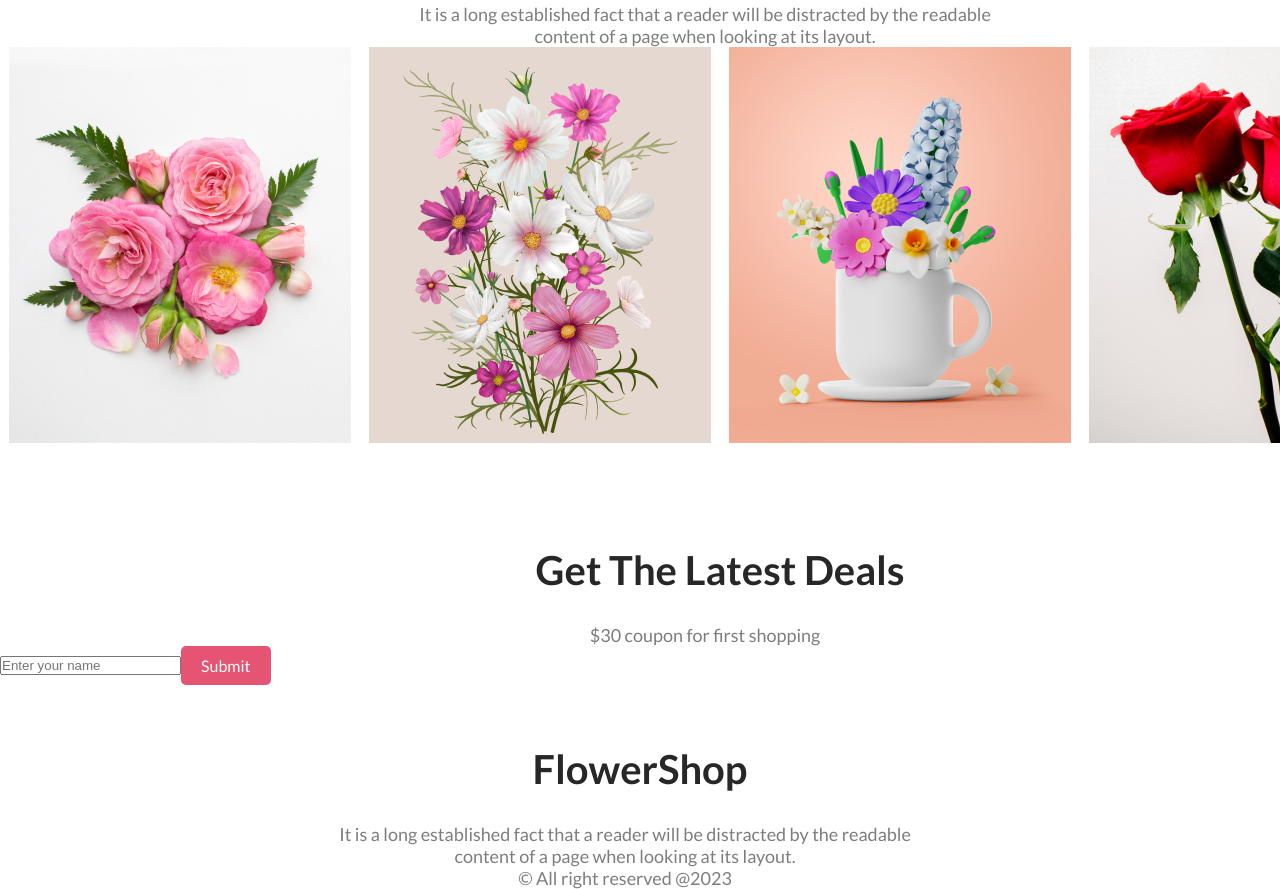
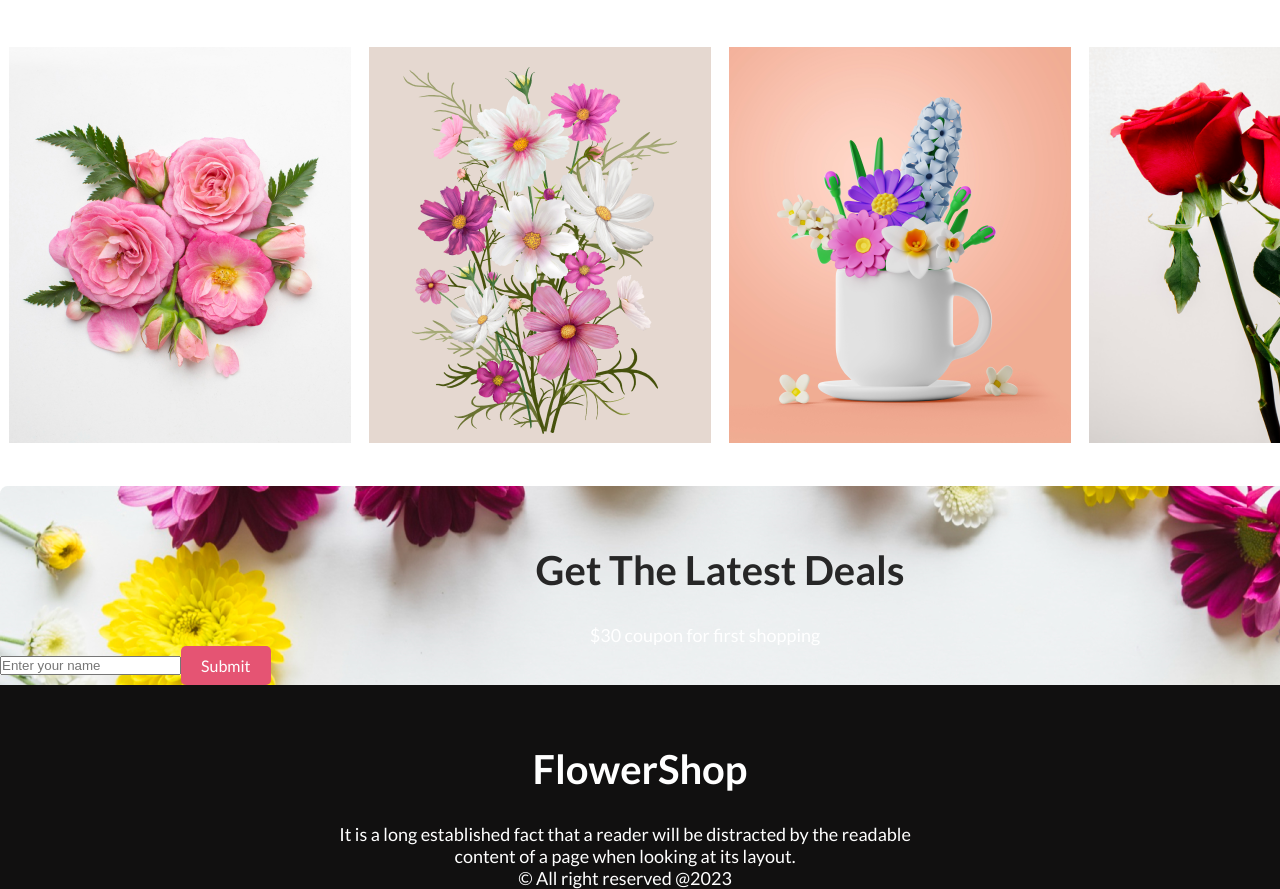
Before and after one commit to Shakibcs/online-flower-shop, a plain HTML site: page index.html in a window 1280 px wide. Shown: the part 2367-3256 px from the top of the page. Drawn offline with Linux system fonts and the light colour scheme.

Commit message:
footer section completed

```diff
--- a/index.html
+++ b/index.html
@@ -115,7 +115,7 @@
             </div>
         </section>
     </main>
-    <footer>
+    <footer class="footer">    <!--footer contents-->
         <h1 class="heading-title">FlowerShop</h1>
         <div class="content-description">
             It is a long established fact that a reader will be distracted by the readable <br> content of a page when looking at its layout.
--- a/style.css
+++ b/style.css
@@ -147,7 +147,10 @@ justify-content: space-around;
 
 /*latest-deals section*/
 .latest-deals{
-
+background-image: url("./flower\ assets/Rectangle 9.png");
+background-repeat: no-repeat;
+width: 1440px;
+margin: 0 auto;
 }
 .input-area{
     display: flex;
@@ -157,3 +160,9 @@ justify-content: space-around;
 }
 
 /*footer section */
+.footer{
+    background-color: #111010
+}
+.footer h1, .content-description, .cp-right{
+    color: white;
+}
```
